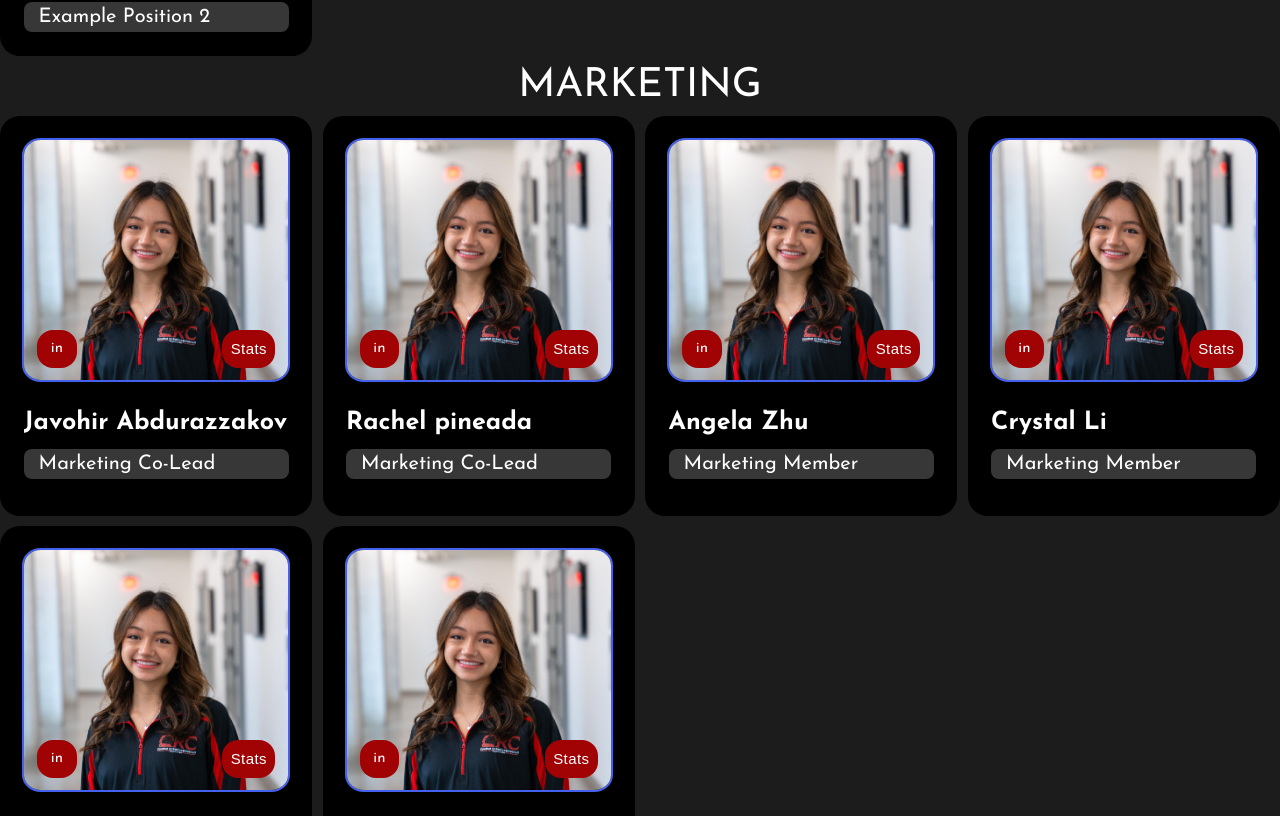
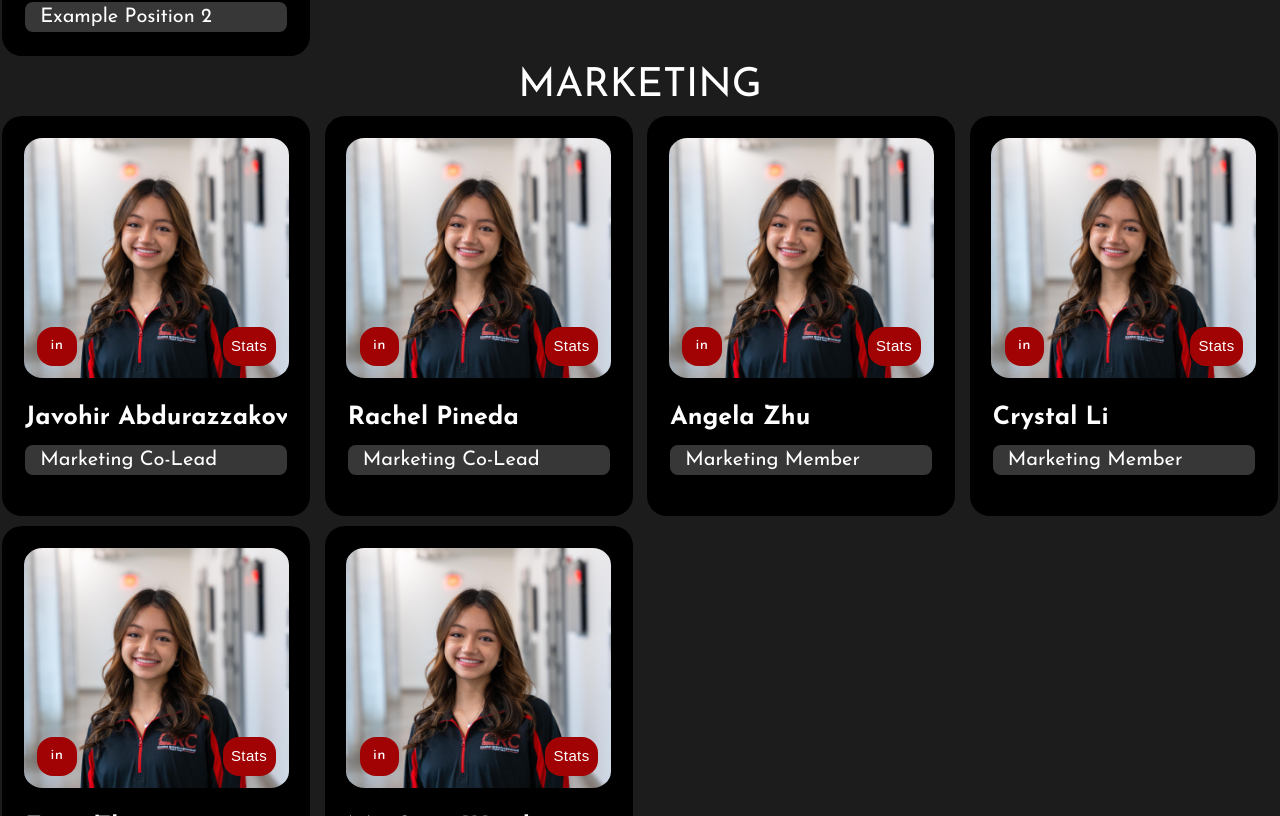
Before and after one commit to Cornell-University-Combat-Robotics/site-2025, a React (Vite) app in the folder react-site/: page /team in a window 1280 px wide. Shown: the part 1344-2160 px from the top of the page. Built offline with nearby package versions, Linux system fonts and the light colour scheme.

Commit message:
Minor fixes in aesthetics.

```diff
--- a/react-site/src/components/Member.tsx
+++ b/react-site/src/components/Member.tsx
@@ -39,7 +39,6 @@ export default function Member(props: MemberProps) {
       <Box sx={{
         position: 'relative', // Ensures child elements with position: absolute are relative to this Box
         borderRadius: "7%",
-        border: "2px #4361EE solid",
         width: 'auto',
         height: '60%', //note: height CANNOT be auto -> if it is, animation from stats button will cause height to warp to fit animation box
         margin: '7%',
--- a/react-site/src/data/members.ts
+++ b/react-site/src/data/members.ts
@@ -62,7 +62,7 @@ const teamMembers: Record<string, MemberProps[]> = {
     },
     {
       imgSrc: "/team-members/RachelPineda.png",
-      name: "Rachel pineada",
+      name: "Rachel Pineda",
       position: ["Marketing Co-Lead"],
       linkedin: "linkedin.com/in/rrachelpineda",
       stats: [
--- a/react-site/src/pages/marketing.jsx
+++ b/react-site/src/pages/marketing.jsx
@@ -73,7 +73,7 @@ export default function Marketing() {
                             borderRadius: 2, textAlign: 'center', outline: 2, outlineColor: 'white',
                             position: 'absolute', bottom: '15%', right: '10%', width: 'auto', height: 'auto'
                         }}
-                        onClick={() => navigate('/teams')} //back to teams page
+                        onClick={() => navigate('/team')} //back to teams page
                     >
                         <Typography sx={{ fontSize: 25, color: 'white', whiteSpace: 'nowrap' }}>
                             {"< Back"}
```
